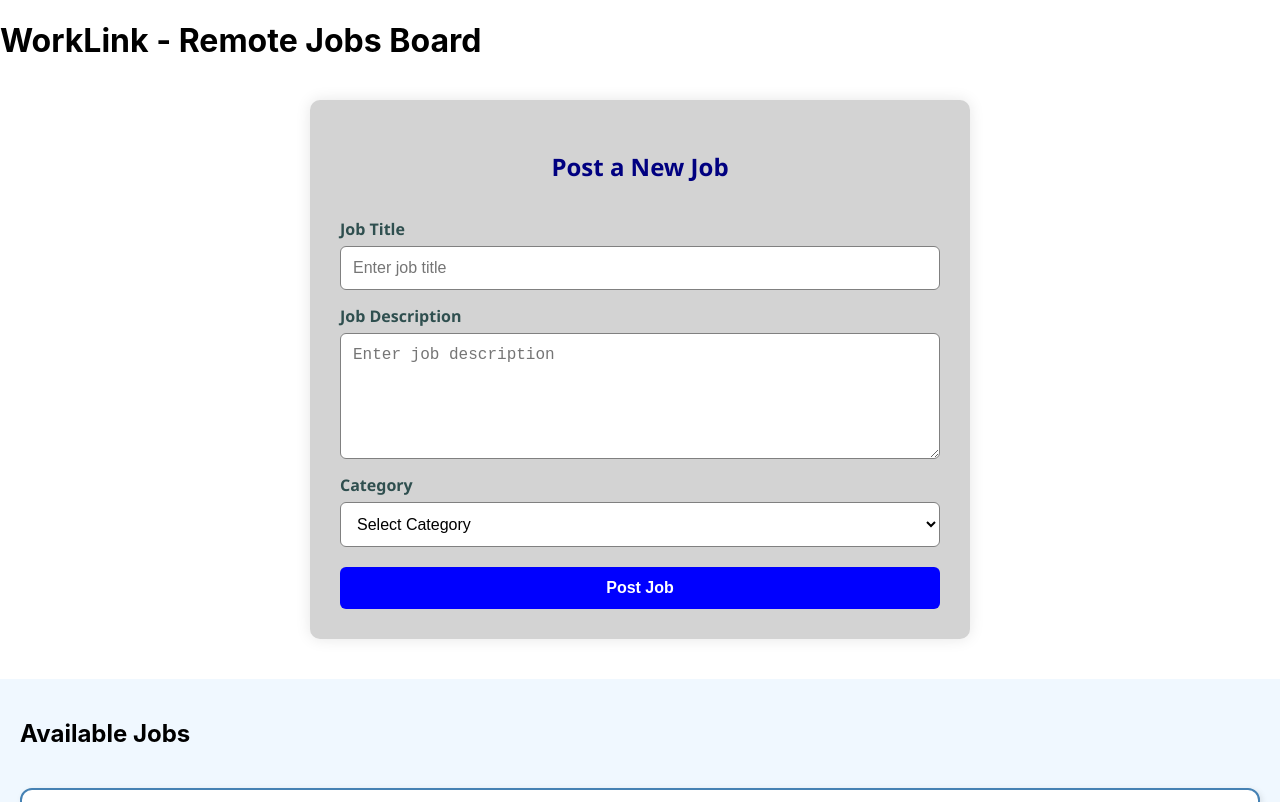
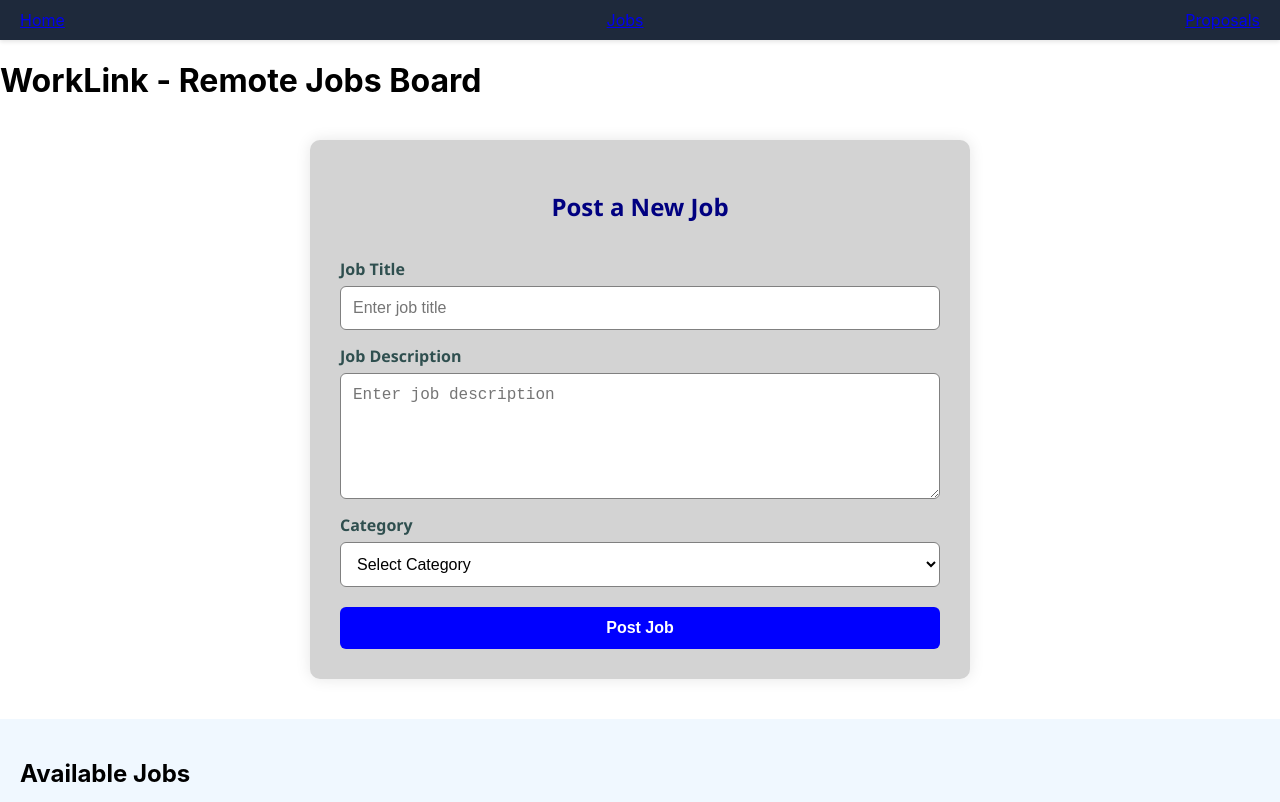
Before and after one commit to Danbradleystakusopere/worklink, a React (Create React App) app: page / in a window 1280 px wide. Shown: the top 802 px of the page. Built offline with nearby package versions, Linux system fonts and the light colour scheme; data requests are answered from the project's data file.

Commit message:
Fixed the navbar issue and installed react router

```diff
--- a/package.json
+++ b/package.json
@@ -10,6 +10,7 @@
     "json-server": "^1.0.0-beta.3",
     "react": "^19.1.0",
     "react-dom": "^19.1.0",
+    "react-router-dom": "^7.7.0",
     "react-scripts": "5.0.1",
     "web-vitals": "^2.1.4"
   },
--- a/src/App.js
+++ b/src/App.js
@@ -1,7 +1,10 @@
 import { useState, useEffect } from "react";
+import { BrowserRouter as Router, Routes, Route } from "react-router-dom";
+import NavBar from "./components/NavBar";
 import JobForm from "./components/JobForm";
 import JobList from "./components/JobList";
 import JobDetails from "./components/JobDetails";
+import ProposalForm from "./components/ProposalForm";
 
 function App() {
   const [jobs, setJobs] = useState([]);
@@ -28,9 +31,7 @@ function App() {
   function handleEditJob(updatedJob) {
     fetch(`http://localhost:3001/jobs/${updatedJob.id}`, {
       method: "PATCH",
-      headers: {
-        "Content-Type": "application/json",
-      },
+      headers: { "Content-Type": "application/json" },
       body: JSON.stringify(updatedJob),
     })
       .then((res) => res.json())
@@ -50,8 +51,16 @@ function App() {
   }
 
   return (
+    <Router>
       <div className="App">
+        <NavBar />
         <h1>WorkLink - Remote Jobs Board</h1>
+
+        <Routes>
+          <Route
+            path="/"
+            element={
+              <>
                 <JobForm onAddJob={handleAddJob} />
                 <JobList
                   jobs={jobs}
@@ -62,7 +71,13 @@ function App() {
                 {selectedJob && (
                   <JobDetails job={selectedJob} onClose={handleCloseDetails} />
                 )}
+              </>
+            }
+          />
+          <Route path="/proposals" element={<ProposalForm />} />
+        </Routes>
       </div>
+    </Router>
   );
 }
 
--- a/src/components/NavBar.jsx
+++ b/src/components/NavBar.jsx
@@ -1,15 +1,12 @@
-import React from "react";
+import { Link } from "react-router-dom";
 import "./NavBar.css";
 
 function NavBar() {
   return (
     <nav className="navbar">
-      <h2 className="logo">WorkLink</h2>
-      <ul className="nav-links">
-        <li><a href="#">Home</a></li>
-        <li><a href="#">Jobs</a></li>
-        <li><a href="#">Proposals</a></li>
-      </ul>
+      <Link to="/">Home</Link>
+      <Link to="/">Jobs</Link>
+      <Link to="/proposals">Proposals</Link>
     </nav>
   );
 }
```
Also changed, not shown: 1 other file (tests, documents, lock files or other folders). Lines whose indentation alone changed are shown as unchanged.
